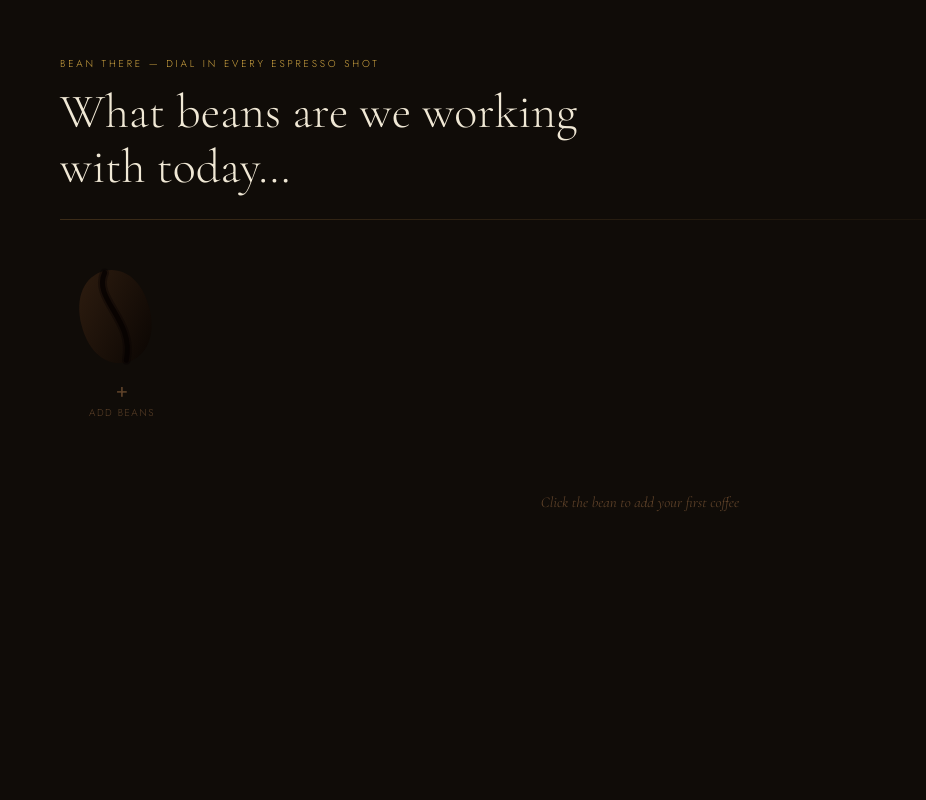
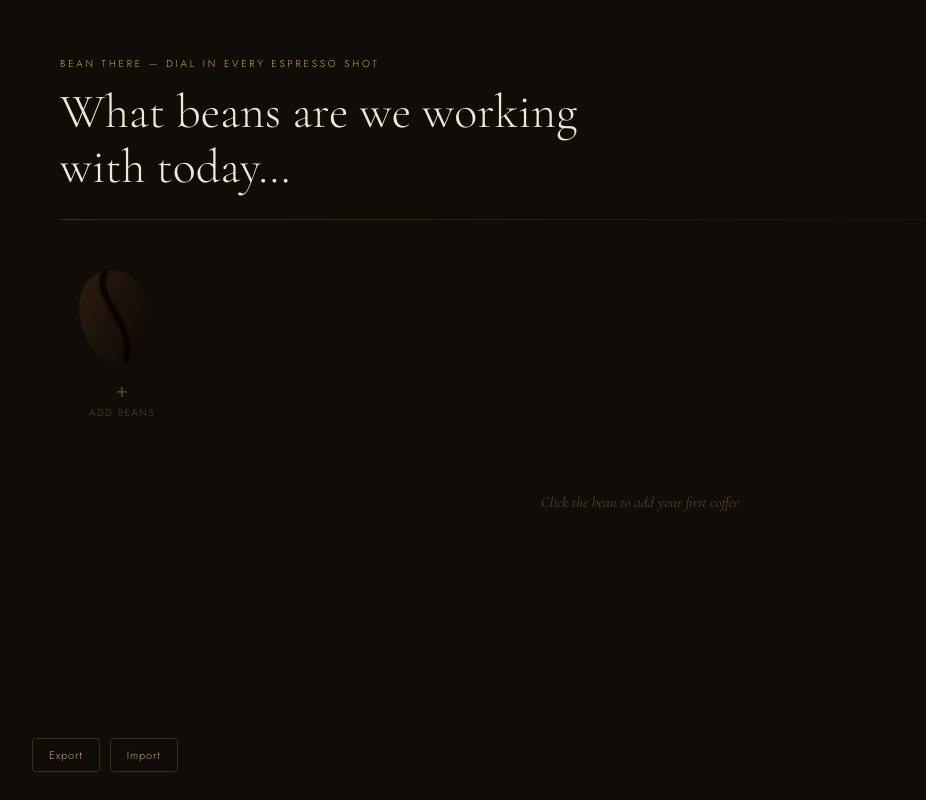
Before and after one commit to echo19975/bean-there, a React (Vite) app: page / in a window 1280 px wide. Shown: the whole page, without its empty margins (0-926 px from the left). Built offline with nearby package versions, Linux system fonts and the light colour scheme.

Commit message:
add tap hint on welcome page

```diff
--- a/src/App.jsx
+++ b/src/App.jsx
@@ -117,7 +117,7 @@ function Bean({brand,name,idx,isAdd,roast,onClick}){
 }
 
 /* ── Welcome page ──────────────────────────────────── */
-function Welcome({beans,onAdd,onSelect,onDeleteBean}){
+function Welcome({beans,onAdd,onSelect,onDeleteBean,onExport,onImport}){
   const[delMode,setDelMode]=useState(false);
   const[confirmBean,setConfirmBean]=useState(null);
   const[search,setSearch]=useState('');
@@ -160,6 +160,7 @@ function Welcome({beans,onAdd,onSelect,onDeleteBean}){
         </div>
       </div>
       {beans.length===0&&<div style={{textAlign:'center',paddingBottom:40,fontFamily:'Cormorant Garamond',fontStyle:'italic',fontSize:15,color:DIM}}>Click the bean to add your first coffee</div>}
+      {beans.length>0&&<div style={{textAlign:'center',paddingBottom:24,fontFamily:'Jost',fontWeight:300,fontSize:12,color:DIM,letterSpacing:'.06em'}}>Tap a bean to start your journal</div>}
       {search&&visible.length===0&&<div style={{textAlign:'center',paddingTop:20,fontFamily:'Cormorant Garamond',fontStyle:'italic',fontSize:15,color:DIM}}>No beans match "{search}"</div>}
       {confirmBean&&(
         <div style={{position:'fixed',bottom:80,right:mob?16:32,left:mob?16:'auto',background:SURF,border:`1px solid rgba(200,80,60,0.4)`,borderRadius:6,padding:'16px 20px',zIndex:100,animation:'fadein .15s ease'}}>
@@ -172,6 +173,13 @@ function Welcome({beans,onAdd,onSelect,onDeleteBean}){
           </div>
         </div>
       )}
+      {/* bottom buttons */}
+      <div style={{position:'fixed',bottom:28,left:mob?16:32,display:'flex',gap:10}}>
+        <button onClick={onExport} style={{fontFamily:'Jost',fontWeight:300,fontSize:11,letterSpacing:'.08em',color:MT,background:BG,border:`1px solid ${BD}`,borderRadius:3,padding:'8px 16px',cursor:'pointer'}}>Export</button>
+        <label style={{fontFamily:'Jost',fontWeight:300,fontSize:11,letterSpacing:'.08em',color:MT,background:BG,border:`1px solid ${BD}`,borderRadius:3,padding:'8px 16px',cursor:'pointer',display:'inline-block'}}>
+          Import<input type="file" accept=".json" onChange={onImport} style={{display:'none'}}/>
+        </label>
+      </div>
       {beans.length>0&&(
         <div style={{position:'fixed',bottom:28,right:mob?16:32,display:'flex',gap:10}}>
           {delMode&&<button className="gb" onClick={()=>{setDelMode(false);setConfirmBean(null)}} style={{fontSize:11,padding:'8px 16px'}}>Cancel</button>}
@@ -903,6 +911,29 @@ export default function App(){
 
   const grinders=[...new Set(Object.values(entries).flat().map(e=>e.grind?.grinder).filter(Boolean))];
 
+  const exportData=()=>{
+    const data=JSON.stringify({beans,entries},null,2);
+    const blob=new Blob([data],{type:'application/json'});
+    const url=URL.createObjectURL(blob);
+    const a=document.createElement('a');
+    a.href=url;a.download=`bean-there-backup-${today()}.json`;
+    a.click();URL.revokeObjectURL(url);
+  };
+  const importData=e=>{
+    const file=e.target.files[0];if(!file)return;
+    const r=new FileReader();
+    r.onload=ev=>{
+      try{
+        const d=JSON.parse(ev.target.result);
+        if(!d.beans||!d.entries){alert('Invalid backup file.');return;}
+        setBeans(d.beans);setEntries(d.entries);
+        ss('esp-beans',d.beans);ss('esp-entries',d.entries);
+        alert('Import successful!');
+      }catch{alert('Could not read file.');}
+    };
+    r.readAsText(file);
+    e.target.value='';
+  };
   const saveBean=b=>{const next=[...beans,b];setBeans(next);ss('esp-beans',next);setPage('welcome')};
   const updateBean=b=>{const next=beans.map(x=>x.id===b.id?b:x);setBeans(next);ss('esp-beans',next);setBean(b)};
   const deleteBean=id=>{const nb=beans.filter(b=>b.id!==id);const ne={...entries};delete ne[id];setBeans(nb);setEntries(ne);ss('esp-beans',nb);ss('esp-entries',ne)};
@@ -923,5 +954,5 @@ export default function App(){
   );
   if(page==='addBean') return <AddBean onSave={saveBean} onBack={()=>setPage('welcome')}/>;
   if(page==='journal'&&bean) return <Journal bean={bean} entries={entries[bean.id]||[]} onSave={saveEntry} onBack={()=>setPage('welcome')} grinders={grinders} onUpdateBean={updateBean} onDeleteEntry={deleteEntry}/>;
-  return <Welcome beans={beans} onAdd={()=>setPage('addBean')} onSelect={b=>{setBean(b);setPage('journal')}} onDeleteBean={deleteBean}/>;
+  return <Welcome beans={beans} onAdd={()=>setPage('addBean')} onSelect={b=>{setBean(b);setPage('journal')}} onDeleteBean={deleteBean} onExport={exportData} onImport={importData}/>;
 }
```
